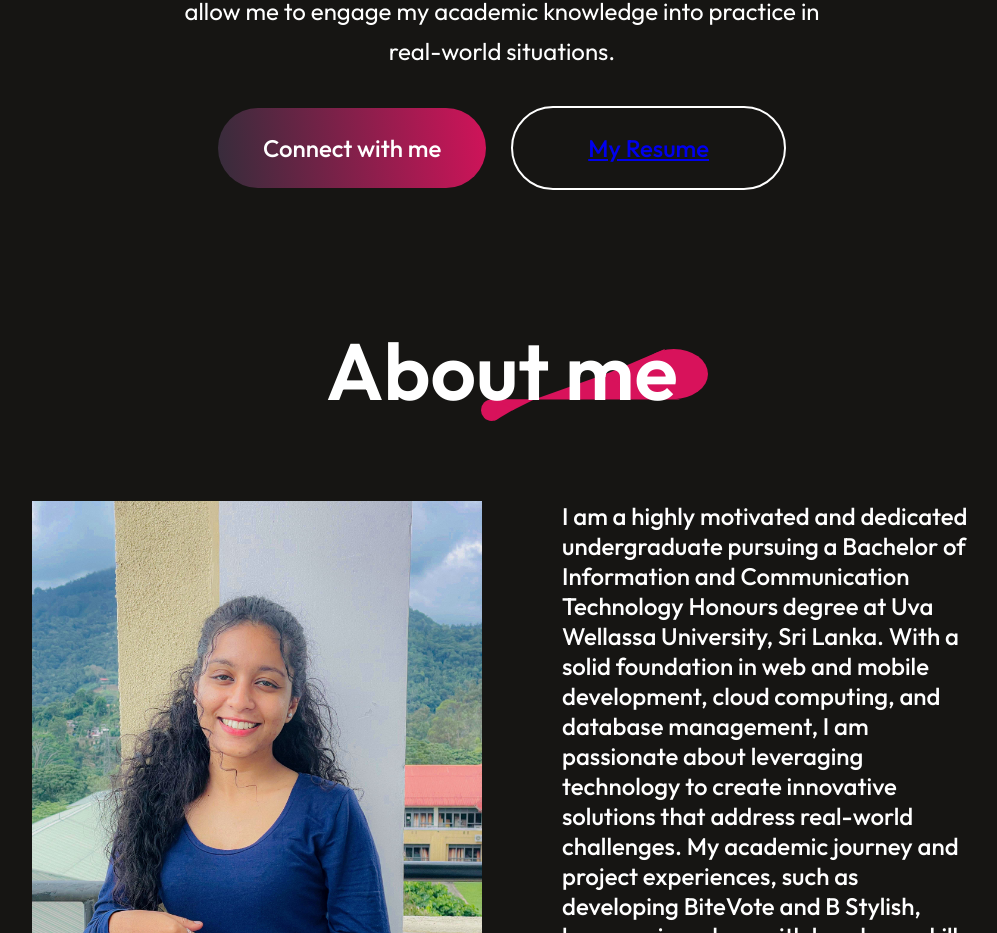
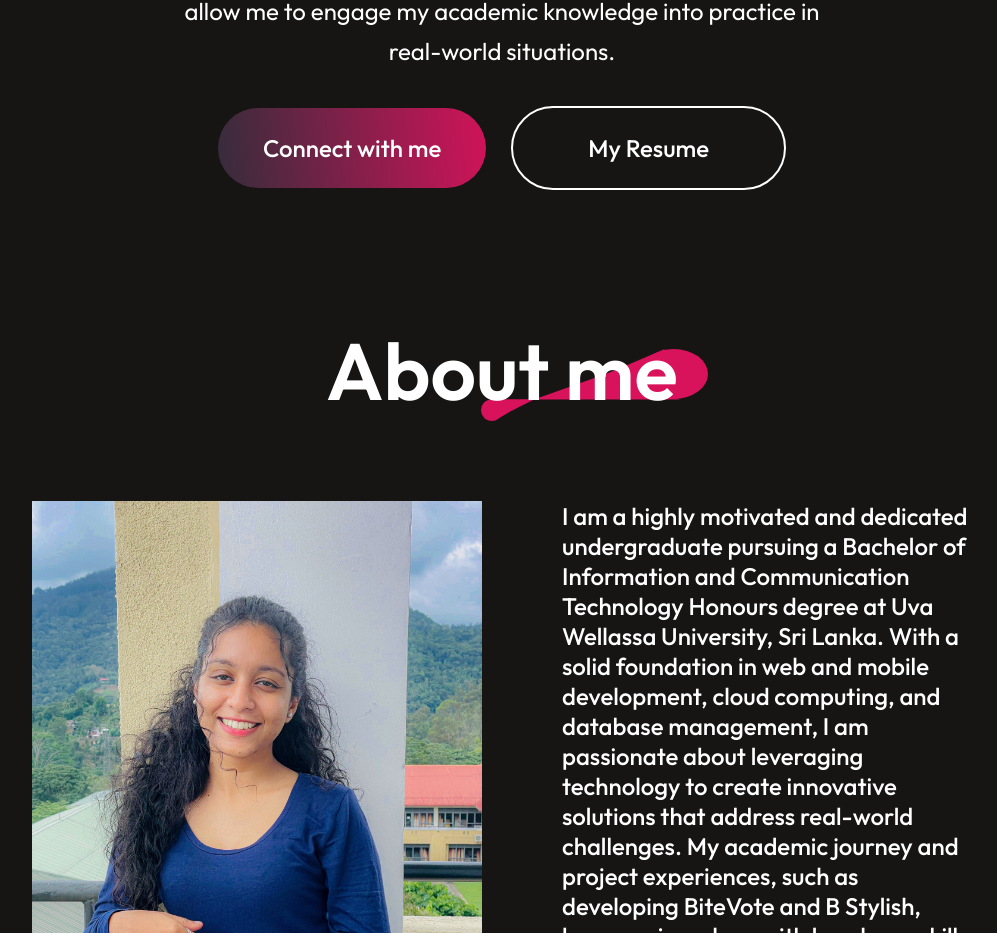
Before and after one commit to PawaniBhagya/My-portfolio, a React (Vite) app: page / in a window 1280 px wide. Shown: the part 1074-2007 px from the top of the page, without its empty margins (138-1135 px from the left). Built offline with nearby package versions, Linux system fonts and the light colour scheme.

Commit message:
Update Hero.jsx

```diff
--- a/src/Components/Hero/Hero.jsx
+++ b/src/Components/Hero/Hero.jsx
@@ -30,7 +30,7 @@ const Hero = () => {
         <div className="hero-action">
             <div className="hero-connect"><AnchorLink className='anchor-link' offset={50} href='#contact'>Connect with me</AnchorLink></div>
             <div className="hero-resume">
-              <a href="/PawaniBhagya.pdf" onClick={handleResumeClick}>My Resume</a></div>
+              <a href="/PawaniBhagya.pdf" onClick={handleResumeClick} style={{color:"white", textDecoration:"none"}}>My Resume</a></div>
         </div>
     </div>
   )
```
